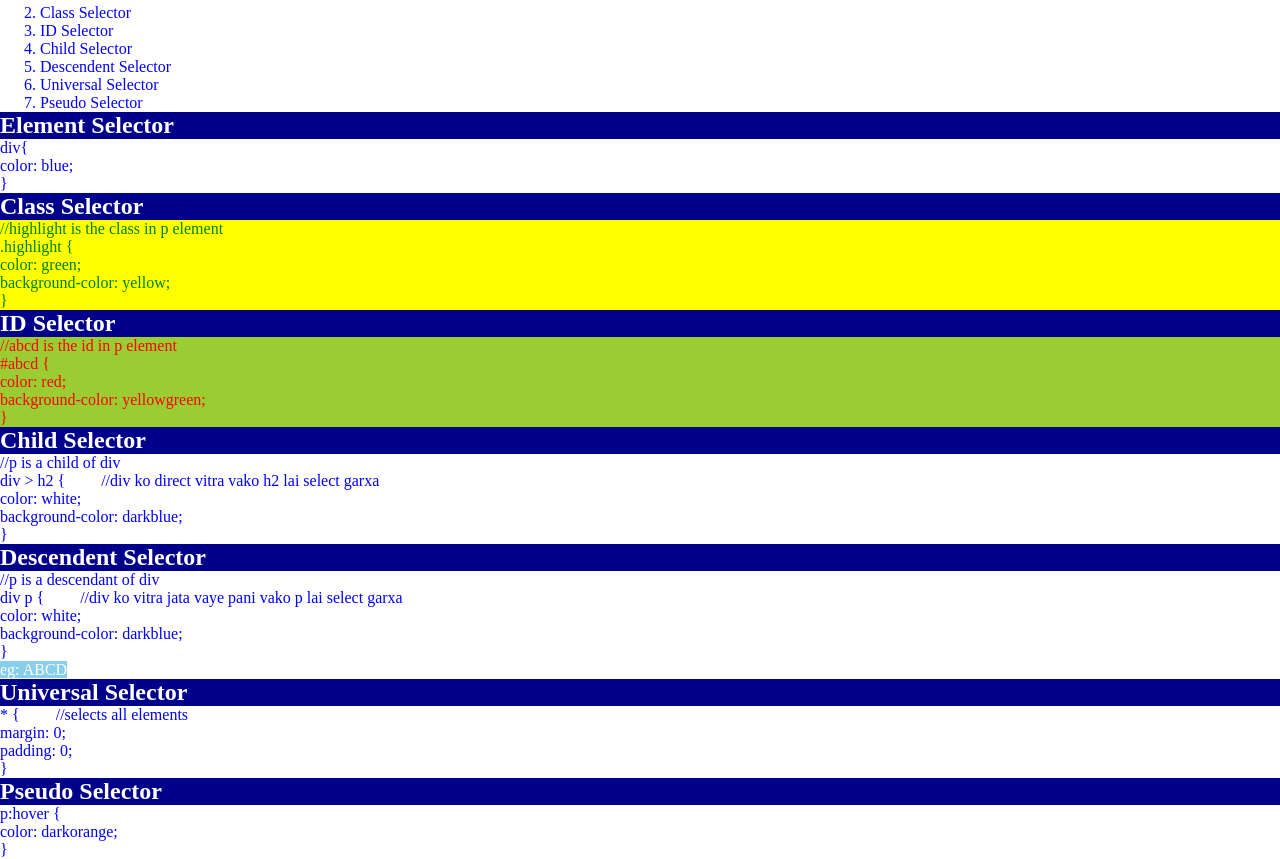
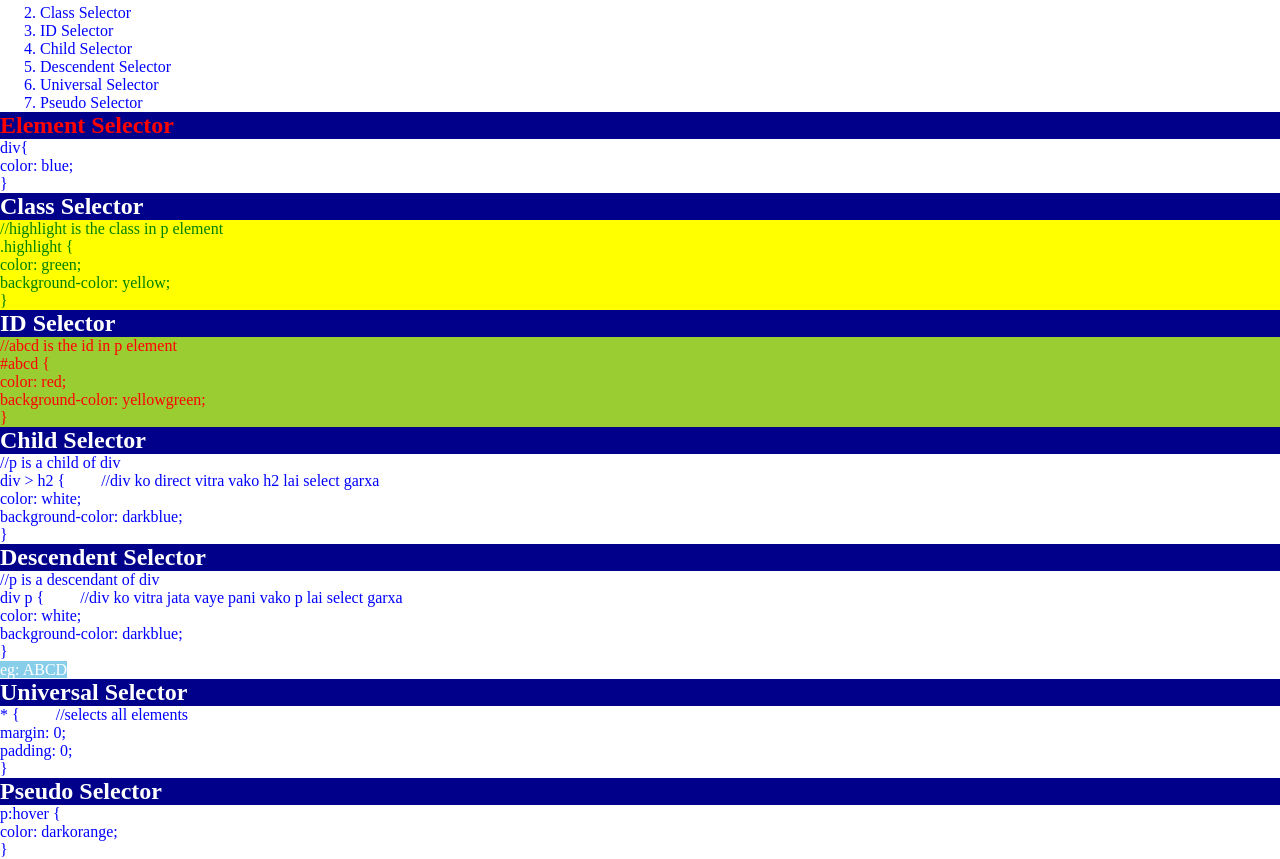
Before and after one commit to ayushpaudel10/Web-Development, a plain HTML site: page L2/index.html in a window 1280 px wide. In both pictures the pointer is over the element "Element Selector". Shown: the part 51-910 px from the top of the page. Drawn offline with Linux system fonts and the light colour scheme.

Commit message:
selectors

```diff
--- a/L2/style.css
+++ b/L2/style.css
@@ -30,3 +30,7 @@ div span {
 p:hover {
     color: darkorange;
 }
+
+h2:hover{
+    color: red
+}
```
